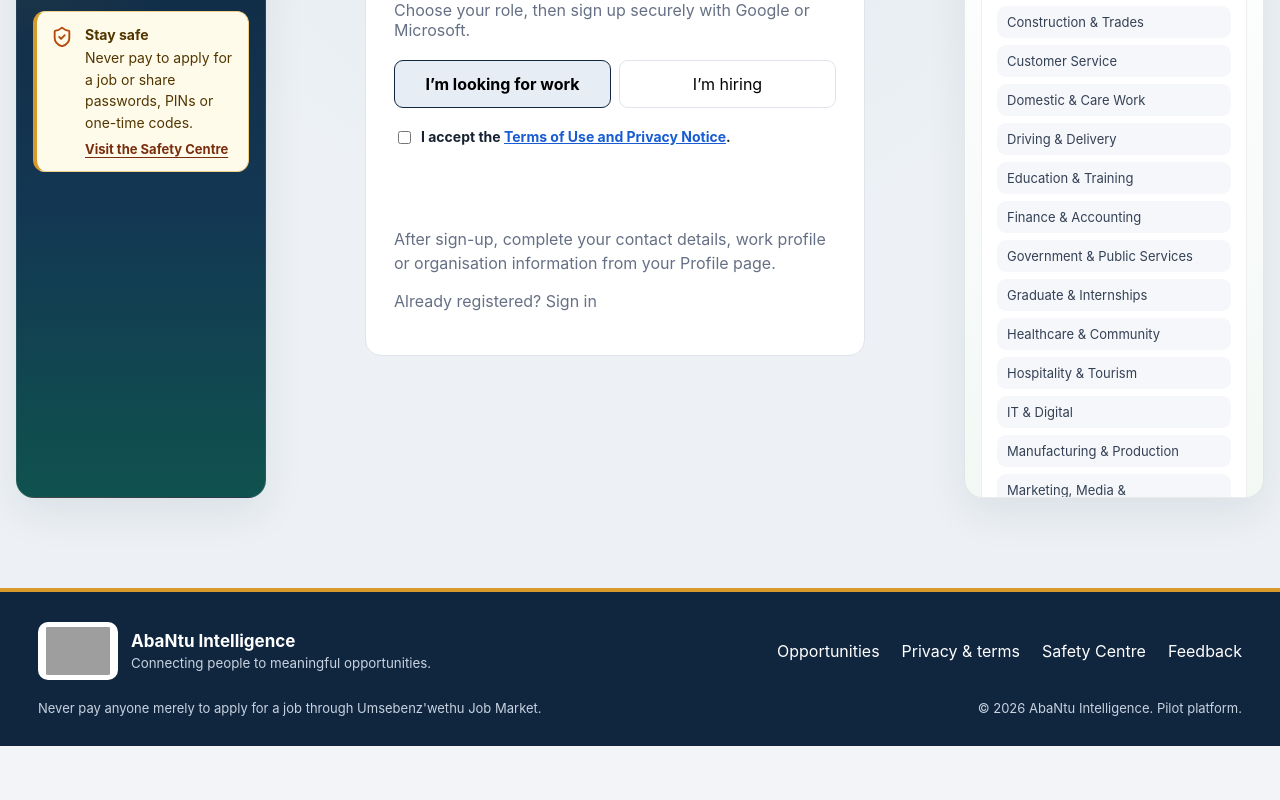
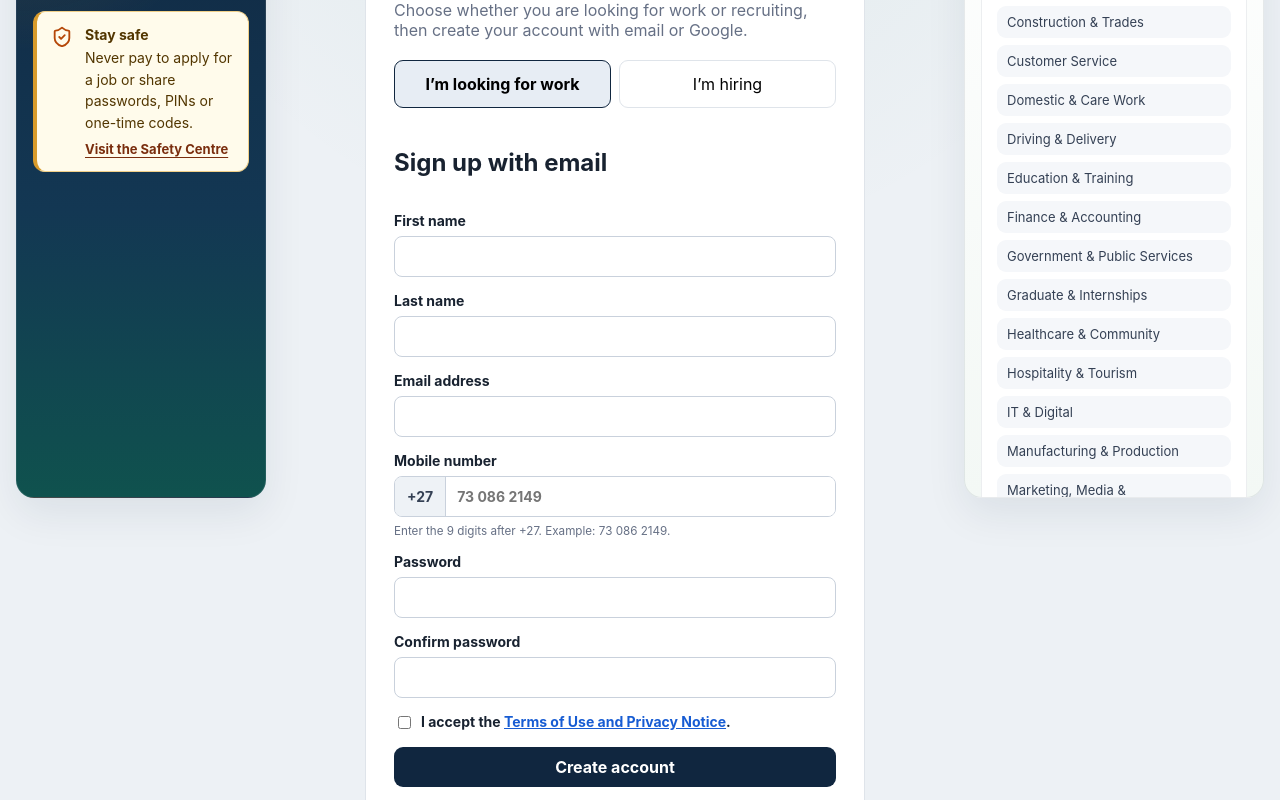
Before and after one commit to AbaNtuIntelligence/umsebenziwethu-jobmarket, a React (Vite) app in the folder jobcentre-frontend/: page /register in a window 1280 px wide. Shown: the part 280-1080 px from the top of the page. Before the commit the page ends 1026 px from the top, so only its background shows below. Built offline with nearby package versions, Linux system fonts and the light colour scheme; no server answers; grey boxes are pictures that could not be loaded.

Commit message:
Fix navigation avatar and add email or Google signup

```diff
--- a/jobcentre-frontend/src/components/UserAvatar.jsx
+++ b/jobcentre-frontend/src/components/UserAvatar.jsx
@@ -1,103 +1,39 @@
-import { GoogleLogin } from "@react-oauth/google";
-import { getMicrosoftIdToken } from "../services/socialAuth";
+import { useEffect, useState } from "react";
+import { mediaUrl } from "../services/api";
 
-export default function SocialSignInButtons({
-  onCredential,
-  disabled = false,
-  label = "Continue",
+export default function UserAvatar({
+  user,
+  className = "",
+  cacheKey,
 }) {
-  const googleConfigured = Boolean(
-    import.meta.env.VITE_GOOGLE_CLIENT_ID
-  );
+  const avatar = mediaUrl(user?.avatar, cacheKey);
+  const [imageFailed, setImageFailed] = useState(false);
 
-  const microsoftConfigured = Boolean(
-    import.meta.env.VITE_MICROSOFT_CLIENT_ID
-  );
+  useEffect(() => {
+    setImageFailed(false);
+  }, [avatar]);
 
-  async function continueWithMicrosoft() {
-    try {
-      const token = await getMicrosoftIdToken();
+  const initials = `${user?.first_name?.[0] || user?.username?.[0] || "U"}${
+    user?.last_name?.[0] || ""
+  }`.toUpperCase();
 
-      await onCredential(
-        "microsoft",
-        token
-      );
-    } catch (error) {
-      await onCredential(
-        null,
-        null,
-        error
-      );
-    }
-  }
-
-  const providersConfigured =
-    googleConfigured ||
-    microsoftConfigured;
-
-  if (!providersConfigured) {
+  if (avatar && !imageFailed) {
     return (
-      <div className="social-auth-notice">
-        <strong>Online account sign-in is coming shortly.</strong>
-
-        <span>
-          Existing pilot members can continue using email and password below.
-        </span>
-      </div>
+      <img
+        className={className}
+        src={avatar}
+        alt={`${user?.first_name || user?.username || "User"} profile`}
+        onError={() => setImageFailed(true)}
+      />
     );
   }
 
   return (
-    <div
-      className="social-auth-buttons"
-      aria-label="Account sign-in options"
+    <span
+      className={`${className} avatar-fallback`.trim()}
+      aria-label={`${user?.first_name || user?.username || "User"} profile`}
     >
-      {googleConfigured && (
-        <GoogleLogin
-          onSuccess={response =>
-            onCredential(
-              "google",
-              response.credential
-            )
-          }
-          onError={() =>
-            onCredential(
-              null,
-              null,
-              new Error(
-                "Google sign-in was cancelled or could not be completed."
-              )
-            )
-          }
-          text={
-            label === "Sign up"
-              ? "signup_with"
-              : "continue_with"
-          }
-          width="360"
-        />
-      )}
-
-      {microsoftConfigured && (
-        <button
-          type="button"
-          className="social-provider microsoft"
-          onClick={continueWithMicrosoft}
-          disabled={disabled}
-        >
-          <span
-            className="microsoft-mark"
-            aria-hidden="true"
-          >
-            <i />
-            <i />
-            <i />
-            <i />
-          </span>
-
-          {label} with Microsoft
-        </button>
-      )}
-    </div>
+      {initials}
+    </span>
   );
 }
--- a/jobcentre-frontend/src/pages/LoginPage.jsx
+++ b/jobcentre-frontend/src/pages/LoginPage.jsx
@@ -8,26 +8,45 @@ export default function LoginPage() {
   const { login, socialLogin, sessionExpired } = useAuth();
   const navigate = useNavigate();
   const location = useLocation();
+
   const [error, setError] = useState("");
   const [pendingLink, setPendingLink] = useState(null);
   const [busy, setBusy] = useState(false);
 
   function destination(user) {
-    return location.state?.from?.pathname || (user.role === "employer" ? "/employer" : "/");
+    return (
+      location.state?.from?.pathname ||
+      (user.role === "employer" ? "/employer" : "/")
+    );
   }
 
   async function social(provider, idToken, providerError) {
-    if (providerError) return setError(providerError.message);
+    if (providerError) {
+      setError(providerError.message);
+      return;
+    }
+
     setBusy(true);
     setError("");
+
     try {
       const result = await socialLogin(provider, idToken);
       navigate(destination(result.user), { replace: true });
     } catch (requestError) {
-      if (requestError.response?.data?.code === "link_required") {
-        setPendingLink({ provider, idToken, email: requestError.response.data.email });
-      } else if (requestError.response?.data?.code === "registration_required") {
-        navigate("/register", { state: { message: "Choose your account type before signing up." } });
+      const response = requestError.response?.data;
+
+      if (response?.code === "link_required") {
+        setPendingLink({
+          provider,
+          idToken,
+          email: response.email,
+        });
+      } else if (response?.code === "registration_required") {
+        navigate("/register", {
+          state: {
+            message: "Choose your account type before signing up.",
+          },
+        });
       } else {
         setError(errorMessage(requestError));
       }
@@ -40,9 +59,16 @@ export default function LoginPage() {
     event.preventDefault();
     setBusy(true);
     setError("");
+
     try {
       const password = new FormData(event.currentTarget).get("password");
-      const result = await socialLogin(pendingLink.provider, pendingLink.idToken, { link_password: password });
+
+      const result = await socialLogin(
+        pendingLink.provider,
+        pendingLink.idToken,
+        { link_password: password }
+      );
+
       navigate(destination(result.user), { replace: true });
     } catch (requestError) {
       setError(errorMessage(requestError));
@@ -55,7 +81,9 @@ export default function LoginPage() {
     event.preventDefault();
     setBusy(true);
     setError("");
+
     const data = Object.fromEntries(new FormData(event.currentTarget));
+
     try {
       const user = await login(data.email, data.password);
       navigate(destination(user), { replace: true });
@@ -66,36 +94,108 @@ export default function LoginPage() {
     }
   }
 
-  return <div className="auth-card">
+  return (
+    <div className="auth-card">
       <h1>Welcome back</h1>
-    <p>Use a trusted account to continue to UmsebenziWethu.</p>
-    {sessionExpired && !error && <div className="alert">Your session expired safely. Please sign in again.</div>}
-    {location.state?.registered && <div className="alert">Account created. You may now sign in.</div>}
+      <p>Choose how you would like to sign in to UmsebenziWethu.</p>
+
+      {sessionExpired && !error && (
+        <div className="alert">
+          Your session expired safely. Please sign in again.
+        </div>
+      )}
+
+      {location.state?.registered && (
+        <div className="alert">
+          Account created. You may now sign in.
+        </div>
+      )}
+
       {error && <div className="alert error">{error}</div>}
+
       {pendingLink ? (
         <form className="form-stack link-account-box" onSubmit={linkExisting}>
           <h2>Link your existing account</h2>
-        <p>{pendingLink.email} already belongs to an UmsebenziWethu account. Enter its current password once to link it safely.</p>
-        <label>Existing account password<input type="password" name="password" required autoFocus /></label>
-        <button className="button primary" disabled={busy}>{busy ? "Linking…" : "Link and continue"}</button>
-        <button type="button" className="button ghost" onClick={() => setPendingLink(null)}>Cancel</button>
+
+          <p>
+            {pendingLink.email} already belongs to an UmsebenziWethu account.
+            Enter its current password once to link it safely.
+          </p>
+
+          <label>
+            Existing account password
+            <input
+              type="password"
+              name="password"
+              required
+              autoFocus
+            />
+          </label>
+
+          <button className="button primary" disabled={busy}>
+            {busy ? "Linking…" : "Link and continue"}
+          </button>
+
+          <button
+            type="button"
+            className="button ghost"
+            onClick={() => setPendingLink(null)}
+          >
+            Cancel
+          </button>
         </form>
       ) : (
         <>
-        <SocialSignInButtons onCredential={social} disabled={busy} />
-        <div className="auth-divider"><span>Existing pilot account</span></div>
-        <details className="legacy-login">
-          <summary>Sign in with email and password</summary>
           <form onSubmit={passwordLogin} className="form-stack">
-            <label>Email<input type="email" name="email" required /></label>
-            <label>Password<input type="password" name="password" required /></label>
+            <h2>Sign in with email</h2>
+
+            <label>
+              Email
+              <input
+                type="email"
+                name="email"
+                autoComplete="email"
+                required
+              />
+            </label>
+
+            <label>
+              Password
+              <input
+                type="password"
+                name="password"
+                autoComplete="current-password"
+                required
+              />
+            </label>
+
             <Link to="/forgot-password">Forgot your password?</Link>
-            <button className="button primary" disabled={busy}>{busy ? "Signing in…" : "Sign in"}</button>
+
+            <button className="button primary" disabled={busy}>
+              {busy ? "Signing in…" : "Sign in"}
+            </button>
           </form>
-        </details>
+
+          <div className="auth-divider">
+            <span>or</span>
+          </div>
+
+          <SocialSignInButtons
+            onCredential={social}
+            disabled={busy}
+            label="Continue"
+          />
         </>
       )}
-    <p>New here? <Link to="/register">Create an account</Link></p>
-    <small className="social-safety-note">Social sign-in confirms control of the selected online account. Employer verification remains a separate safety check.</small>
-  </div>;
+
+      <p>
+        New here? <Link to="/register">Create an account</Link>
+      </p>
+
+      <small className="social-safety-note">
+        Social sign-in confirms control of the selected online account.
+        Employer verification remains a separate safety check.
+      </small>
+    </div>
+  );
 }
--- a/jobcentre-frontend/src/pages/RegisterPage.jsx
+++ b/jobcentre-frontend/src/pages/RegisterPage.jsx
@@ -1,31 +1,61 @@
-import { useRef, useState } from "react";
+import { useState } from "react";
 import { Link, useLocation, useNavigate } from "react-router-dom";
 import SocialSignInButtons from "../components/SocialSignInButtons";
+import PhoneInput from "../components/PhoneInput";
 import { errorMessage } from "../services/api";
 import { useAuth } from "../state/AuthContext";
 
 export default function RegisterPage() {
-  const { socialLogin } = useAuth();
+  const { register, socialLogin } = useAuth();
   const navigate = useNavigate();
   const location = useLocation();
-  const formRef = useRef(null);
+
   const [role, setRole] = useState("job_seeker");
+  const [organisationName, setOrganisationName] = useState("");
+  const [acceptedTerms, setAcceptedTerms] = useState(false);
   const [error, setError] = useState("");
   const [busy, setBusy] = useState(false);
 
-  async function social(provider, idToken, providerError) {
-    if (providerError) return setError(providerError.message);
-    if (!formRef.current?.reportValidity()) return;
-    const form = Object.fromEntries(new FormData(formRef.current));
+  async function emailSignup(event) {
+    event.preventDefault();
+    setError("");
+
+    const form = Object.fromEntries(new FormData(event.currentTarget));
+
+    if (form.password !== form.confirm_password) {
+      setError("The passwords do not match.");
+      return;
+    }
+
+    if (!acceptedTerms) {
+      setError("You must accept the Terms of Use and Privacy Notice.");
+      return;
+    }
+
     setBusy(true);
-    setError("");
+
     try {
-      const result = await socialLogin(provider, idToken, {
+      const email = form.email.trim().toLowerCase();
+
+      await register({
+        username: email,
+        email,
+        first_name: form.first_name.trim(),
+        last_name: form.last_name.trim(),
+        phone: form.phone,
+        password: form.password,
         role,
-        organisation_name: form.organisation_name || "",
-        accept_terms: form.accept_terms === "true",
+        organisation_name:
+          role === "employer" ? organisationName.trim() : "",
+        accept_terms: true,
       });
-      navigate(result.user.role === "employer" ? "/employer" : "/profile", { replace: true });
+
+      navigate("/login", {
+        replace: true,
+        state: {
+          registered: true,
+        },
+      });
     } catch (requestError) {
       setError(errorMessage(requestError));
     } finally {
@@ -33,24 +63,202 @@ export default function RegisterPage() {
     }
   }
 
-  return <div className="auth-card">
-    <h1>Create your opportunity account</h1>
-    <p>Choose your role, then sign up securely with Google or Microsoft.</p>
-    {location.state?.message && <div className="alert">{location.state.message}</div>}
-    <div className="role-picker">
-      <button type="button" className={role === "job_seeker" ? "selected" : ""} onClick={() => setRole("job_seeker")}>I’m looking for work</button>
-      <button type="button" className={role === "employer" ? "selected" : ""} onClick={() => setRole("employer")}>I’m hiring</button>
+  async function social(provider, idToken, providerError) {
+    if (providerError) {
+      setError(providerError.message);
+      return;
+    }
+
+    if (!acceptedTerms) {
+      setError(
+        "Accept the Terms of Use and Privacy Notice before continuing."
+      );
+      return;
+    }
+
+    if (role === "employer" && !organisationName.trim()) {
+      setError("Enter your organisation name before continuing.");
+      return;
+    }
+
+    setBusy(true);
+    setError("");
+
+    try {
+      const result = await socialLogin(provider, idToken, {
+        role,
+        organisation_name:
+          role === "employer" ? organisationName.trim() : "",
+        accept_terms: true,
+      });
+
+      navigate(
+        result.user.role === "employer" ? "/employer" : "/profile",
+        { replace: true }
+      );
+    } catch (requestError) {
+      setError(errorMessage(requestError));
+    } finally {
+      setBusy(false);
+    }
+  }
+
+  return (
+    <div className="auth-card">
+      <h1>Create your UmsebenziWethu account</h1>
+
+      <p>
+        Choose whether you are looking for work or recruiting, then create
+        your account with email or Google.
+      </p>
+
+      {location.state?.message && (
+        <div className="alert">{location.state.message}</div>
+      )}
+
+      <div className="role-picker">
+        <button
+          type="button"
+          className={role === "job_seeker" ? "selected" : ""}
+          onClick={() => setRole("job_seeker")}
+          disabled={busy}
+        >
+          I’m looking for work
+        </button>
+
+        <button
+          type="button"
+          className={role === "employer" ? "selected" : ""}
+          onClick={() => setRole("employer")}
+          disabled={busy}
+        >
+          I’m hiring
+        </button>
+      </div>
+
+      {role === "employer" && (
+        <label>
+          Organisation name
+          <input
+            type="text"
+            value={organisationName}
+            onChange={(event) => setOrganisationName(event.target.value)}
+            required
+            disabled={busy}
+          />
+        </label>
+      )}
+
+      {error && <div className="alert error">{error}</div>}
+
+      <form className="form-stack" onSubmit={emailSignup}>
+        <h2>Sign up with email</h2>
+
+        <label>
+          First name
+          <input
+            type="text"
+            name="first_name"
+            autoComplete="given-name"
+            required
+            disabled={busy}
+          />
+        </label>
+
+        <label>
+          Last name
+          <input
+            type="text"
+            name="last_name"
+            autoComplete="family-name"
+            required
+            disabled={busy}
+          />
+        </label>
+
+        <label>
+          Email address
+          <input
+            type="email"
+            name="email"
+            autoComplete="email"
+            required
+            disabled={busy}
+          />
+        </label>
+
+        <PhoneInput />
+
+        <label>
+          Password
+          <input
+            type="password"
+            name="password"
+            autoComplete="new-password"
+            minLength="8"
+            required
+            disabled={busy}
+          />
+        </label>
+
+        <label>
+          Confirm password
+          <input
+            type="password"
+            name="confirm_password"
+            autoComplete="new-password"
+            minLength="8"
+            required
+            disabled={busy}
+          />
+        </label>
+
+        <label className="consent">
+          <input
+            type="checkbox"
+            checked={acceptedTerms}
+            onChange={(event) => setAcceptedTerms(event.target.checked)}
+            required
+            disabled={busy}
+          />
+
+          <span>
+            I accept the{" "}
+            <Link to="/privacy" target="_blank" rel="noreferrer">
+              Terms of Use and Privacy Notice
+            </Link>
+            .
+          </span>
+        </label>
+
+        <button className="button primary" disabled={busy}>
+          {busy ? "Creating account…" : "Create account"}
+        </button>
+      </form>
+
+      <div className="auth-divider">
+        <span>or</span>
+      </div>
+
+      <SocialSignInButtons
+        onCredential={social}
+        disabled={busy}
+        label="Sign up"
+      />
+
+      <p className="onboarding-note">
+        After signup, complete your contact details, professional profile or
+        organisation information from your Profile page.
+      </p>
+
+      <p>
+        Already registered? <Link to="/login">Sign in</Link>
+      </p>
+
+      <small className="social-safety-note">
+        Social signup confirms control of the selected online account.
+        Employer verification remains a separate safety check.
+      </small>
     </div>
-    {error && <div className="alert error">{error}</div>}
-    <form ref={formRef} className="form-stack" onSubmit={(event) => event.preventDefault()}>
-      {role === "employer" && <label>Organisation name<input name="organisation_name" required /></label>}
-      <label className="consent">
-        <input type="checkbox" name="accept_terms" value="true" required />
-        <span>I accept the <Link to="/privacy" target="_blank">Terms of Use and Privacy Notice</Link>.</span>
-      </label>
-    </form>
-    <SocialSignInButtons onCredential={social} disabled={busy} label="Sign up" />
-    <p className="onboarding-note">After sign-up, complete your contact details, work profile or organisation information from your Profile page.</p>
-    <p>Already registered? <Link to="/login">Sign in</Link></p>
-  </div>;
+  );
 }
```
Also changed, not shown: jobcentre-frontend/src/state/AuthContext.jsx (+21 -1 lines). Lines whose indentation alone changed are shown as unchanged.
